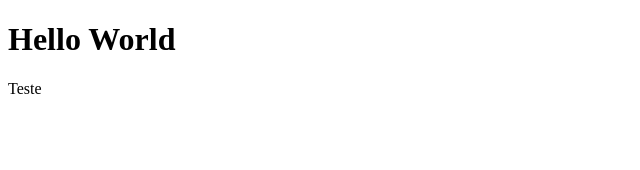
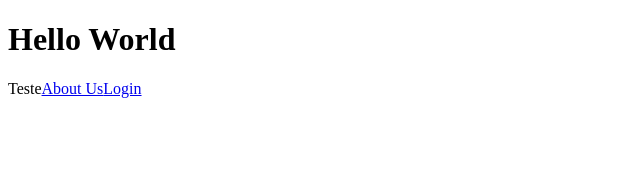
Before and after one commit to alexmota-dev/alexmota-dev.github.io, a React (Create React App) app: page / in a window 1280 px wide. Shown: the top 170 px of the page, without its empty margins (0-640 px from the left). Built offline with nearby package versions, Linux system fonts and the light colour scheme.

Commit message:
Adiciona a tag Link no pagina inicial.

```diff
--- a/src/index.tsx
+++ b/src/index.tsx
@@ -16,8 +16,8 @@ const router = createBrowserRouter([
       <div>
         <h1>Hello World</h1>
         <a>Teste</a>
-        {/* <Link to="about">About Us</Link>
-        <Link to="login">Login</Link> */}
+        <Link to="about">About Us</Link>
+        <Link to="login">Login</Link>
 
       </div>
     ),
```
